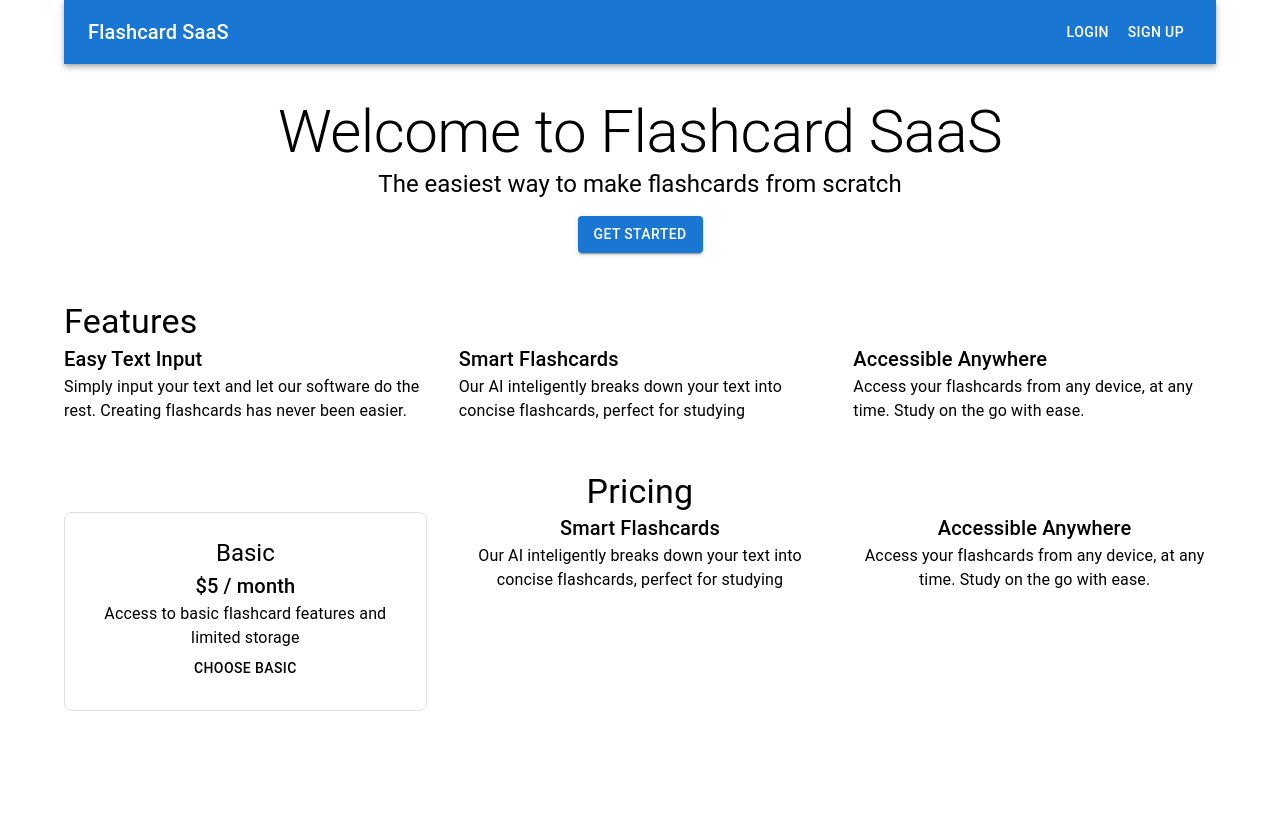
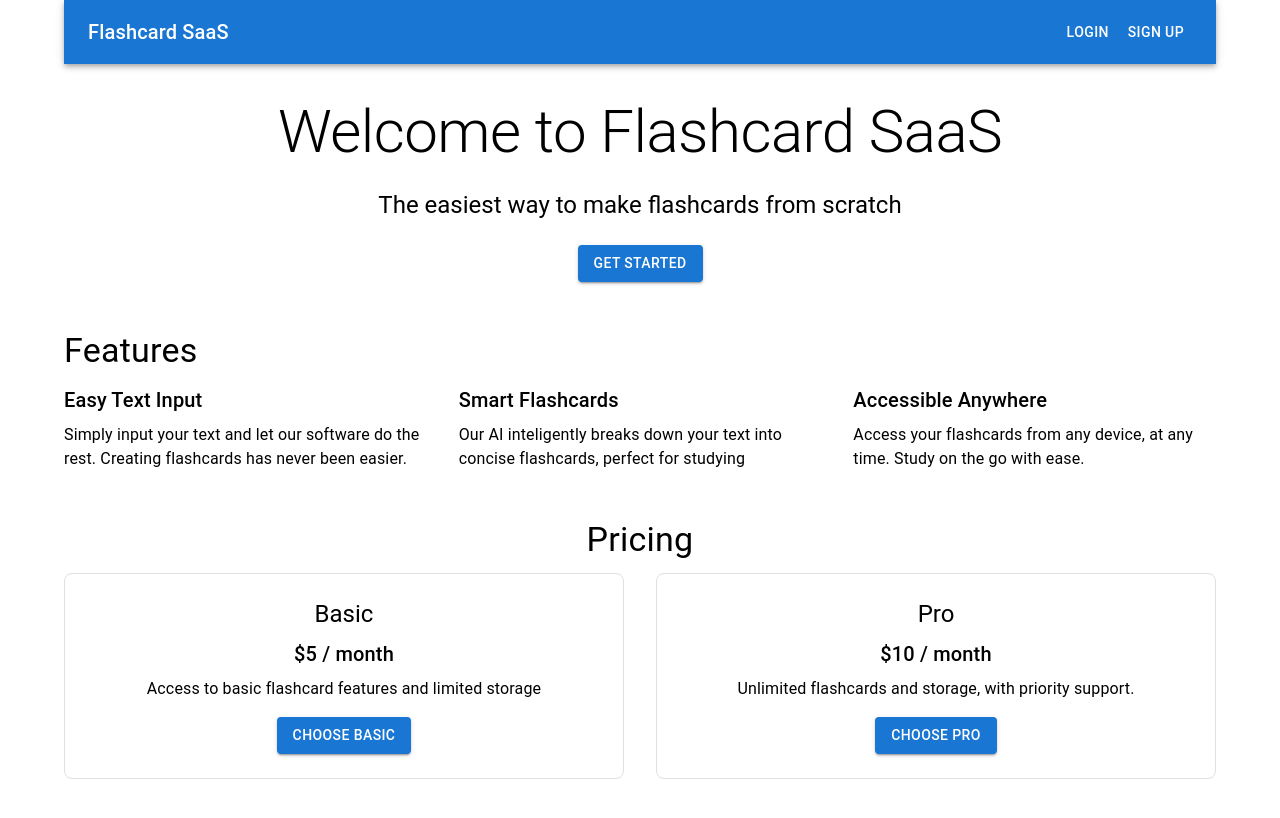
Before and after one commit to muhtasim24/AI-Flashcards, a Next.js app: page / in a window 1280 px wide. Shown: the top 818 px of the page. Built offline with nearby package versions, Linux system fonts and the light colour scheme; no server answers.

Commit message:
Finished landing page

```diff
--- a/app/page.js
+++ b/app/page.js
@@ -31,20 +31,20 @@
         textAlign: 'center',
         my: 4,
       }}>
-        <Typography variant = 'h2'> Welcome to Flashcard SaaS </Typography>
-        <Typography variant = 'h5'>
+        <Typography variant = 'h2' gutterBottom> Welcome to Flashcard SaaS </Typography>
+        <Typography variant = 'h5' gutterBottom>
           {' '}
           The easiest way to make flashcards from scratch
         </Typography>
         <Button variant = "contained" color ='primary' sx = {{mt: 2}}> Get Started</Button>
       </Box>
       <Box sx = {{my:6}}>
-        <Typography variant = "h4" components = "h2">
+        <Typography variant = "h4" gutterBottom>
           Features
         </Typography>
         <Grid container spacing = {4}>
           <Grid item xs = {12} md={4}>
-          <Typography variant="h6">
+          <Typography variant="h6" gutterBottom>
             Easy Text Input
           </Typography>
           <Typography>
@@ -54,7 +54,7 @@
           </Grid>
 
           <Grid item xs = {12} md={4}>
-          <Typography variant="h6">
+          <Typography variant="h6" gutterBottom>
             Smart Flashcards
           </Typography>
           <Typography>
@@ -64,7 +64,7 @@
           </Grid>
 
           <Grid item xs = {12} md={4}>
-          <Typography variant="h6">
+          <Typography variant="h6" gutterBottom>
             Accessible Anywhere
           </Typography>
           <Typography>
@@ -78,44 +78,48 @@
         textAlign: 'center',
         my: 6,
       }}>
-        <Typography variant = 'h4'>Pricing</Typography>
+        <Typography variant = 'h4' gutterBottom>Pricing</Typography>
         <Grid container spacing = {4}>
-          <Grid item xs = {12} md={4}>
+          <Grid item xs = {12} md={6}>
             <Box sx= {{
               p: 3,
               border: '1px solid',
               borderColor: 'grey.300',
               borderRadius: 2,
             }}>
-              <Typography variant="h5">Basic</Typography>
-              <Typography variant="h6">$5 / month</Typography>
+              <Typography variant="h5" gutterBottom>Basic</Typography>
+              <Typography variant="h6" gutterBottom>$5 / month</Typography>
               <Typography>
                 {' '}
                 Access to basic flashcard features and limited storage
               </Typography>
-              <Button variant = "container" color = 'primary'>
+              <Button variant = "contained" color = 'primary' sx={{mt:2}}>
                 Choose basic
               </Button>
             </Box>
           </Grid>
-          <Grid item xs = {12} md={4}>
-            <Typography variant="h6">
-              Smart Flashcards
-            </Typography>
-            <Typography>
-              {' '}
-              Our AI inteligently breaks down your text into concise flashcards, perfect for studying
-            </Typography>
-          </Grid>
-          <Grid item xs = {12} md={4}>
-            <Typography variant="h6">
-              Accessible Anywhere
-            </Typography>
-            <Typography>
-              {' '}
-              Access your flashcards from any device, at any time. Study on the go with ease.
-            </Typography>
-          </Grid>
+          <Grid item xs = {12} md={6}>
+          <Box sx= {{
+              p: 3,
+              border: '1px solid',
+              borderColor: 'grey.300',
+              borderRadius: 2,
+            }}>
+              <Typography variant="h5" gutterBottom>
+                Pro
+              </Typography>
+              <Typography variant="h6" gutterBottom>
+                $10 / month
+                </Typography>
+              <Typography>
+                {' '}
+                Unlimited flashcards and storage, with priority support.
+              </Typography>
+              <Button variant = "contained" color = 'primary' sx={{mt:2}}>
+                Choose pro
+              </Button>
+            </Box>
+            </Grid>
         </Grid>
       </Box>
     </Container>
```
